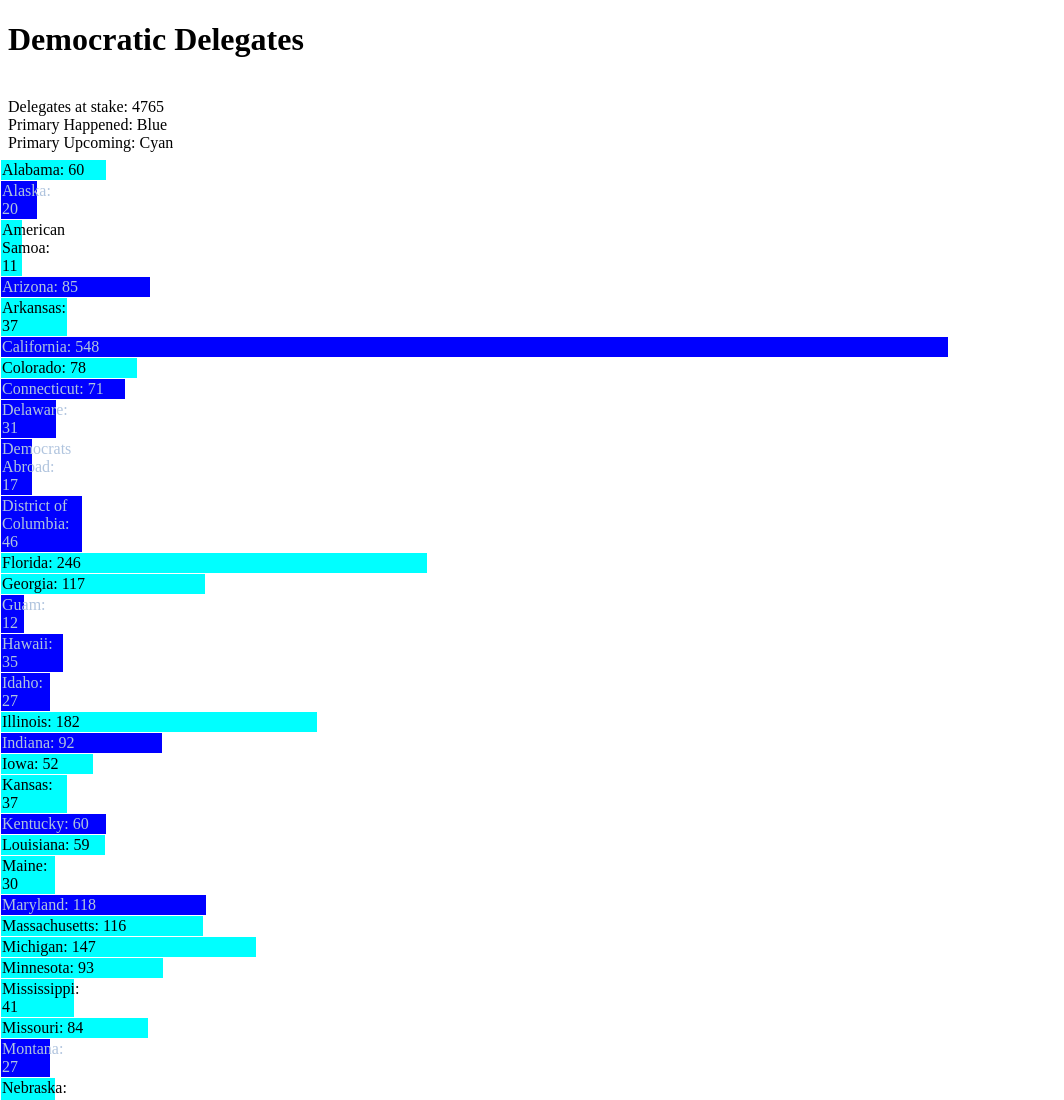
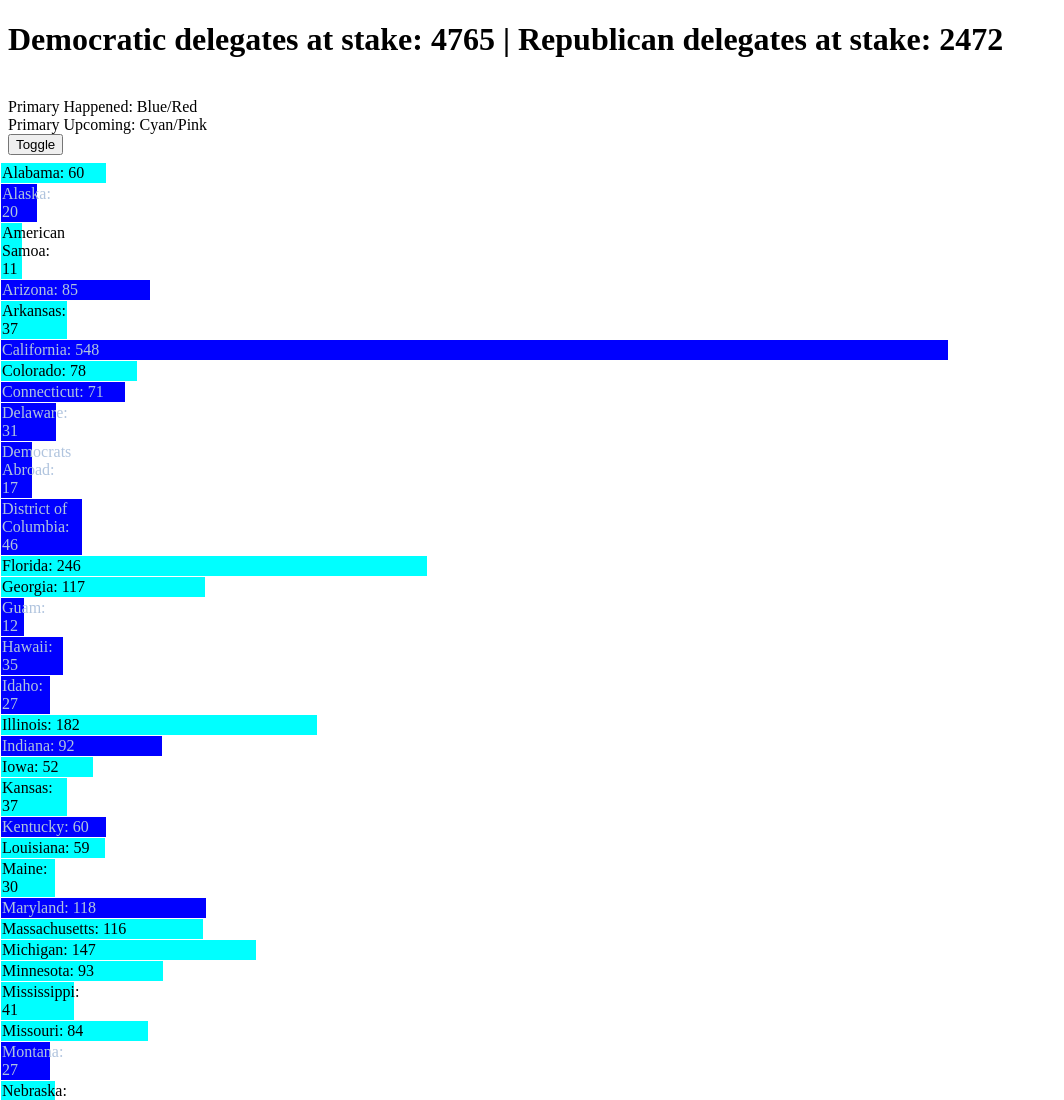
Before and after one commit to MGRiv/SpringSoftdev, a plain HTML site: page hw05/index.html in a window 1280 px wide. Shown: the top 1100 px of the page, without its empty margins (0-1064 px from the left). Drawn offline with nearby package versions, Linux system fonts and the light colour scheme.

Commit message:
Update index.html

```diff
--- a/hw05/index.html
+++ b/hw05/index.html
@@ -4,13 +4,13 @@
     <meta charset="utf-8">
   </head>
   <body>
-    <h1>Democratic Delegates</h1>
+    <h1>Democratic delegates at stake: 4765 | Republican delegates at stake: 2472</h1>
     <br>
-    Delegates at stake: 4765
+    Primary Happened: Blue/Red
     <br>
-    Primary Happened: Blue
+    Primary Upcoming: Cyan/Pink
     <br>
-    Primary Upcoming: Cyan
+    <button id="clickMe">Toggle</button>
     <br>
   </body>
   <script src="https://d3js.org/d3.v3.min.js" charset="utf-8"></script>
```
